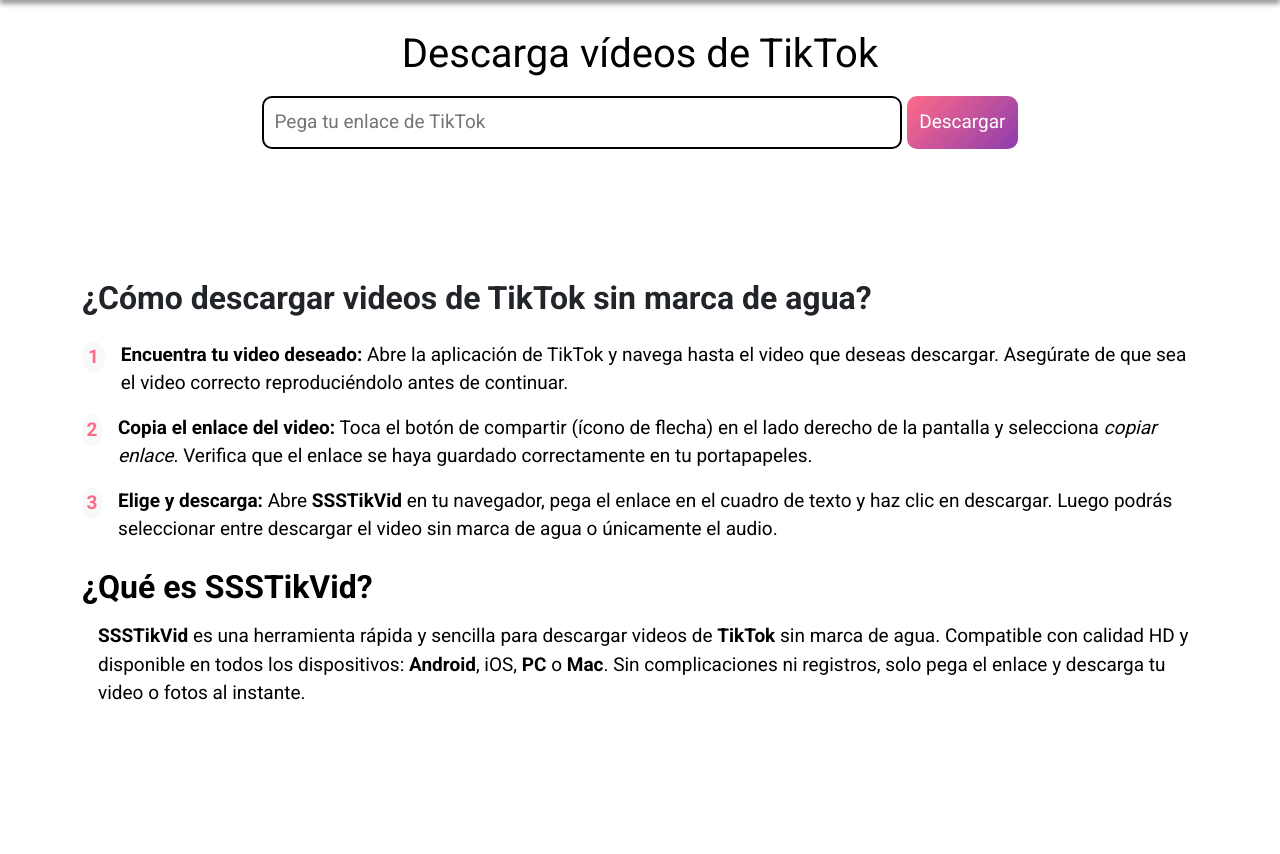
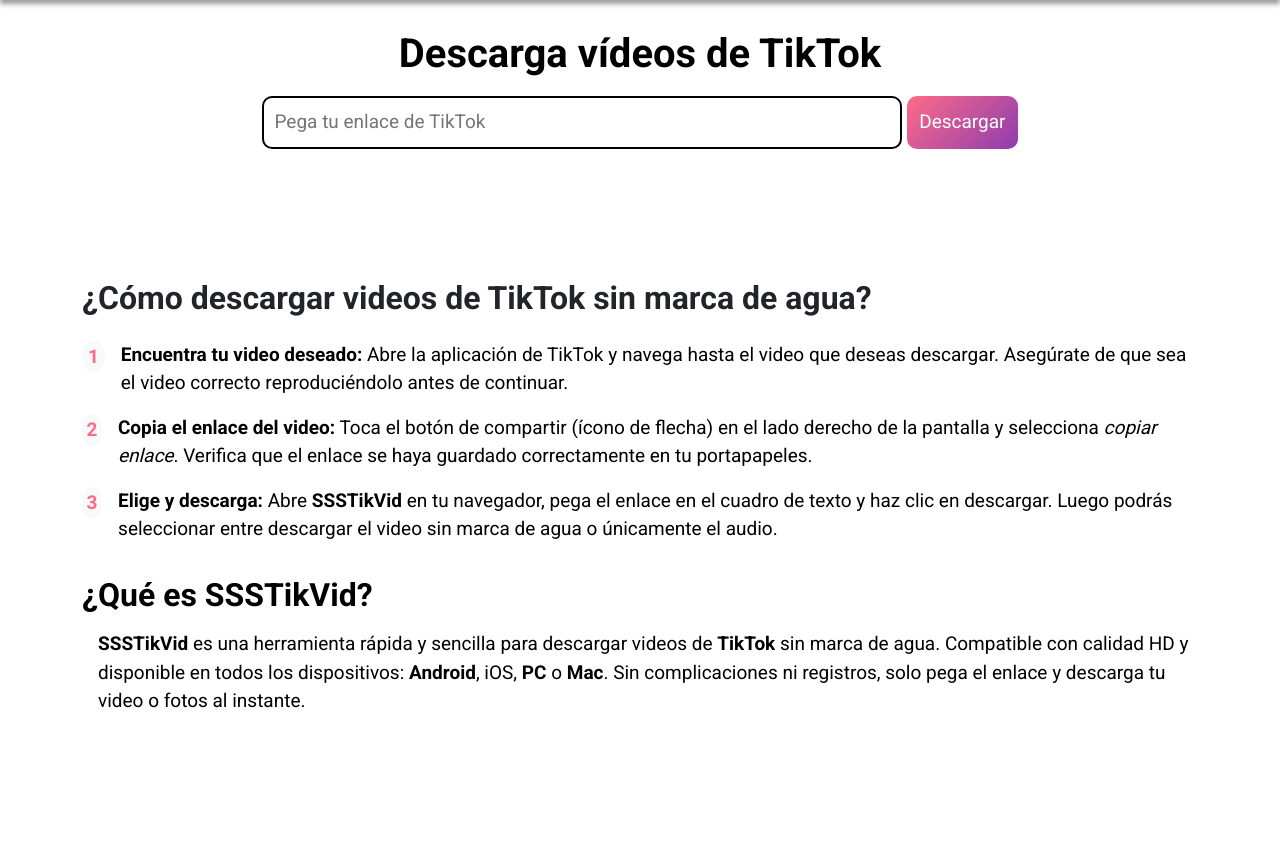
Before and after one commit to ssnti1/ssstikvid, a FastAPI app: page / in a window 1280 px wide. Shown: the part 71-925 px from the top of the page. Run offline with FastAPI, Linux system fonts and the light colour scheme; some web fonts are replaced.

Commit message:
oficial 3

```diff
--- a/templates/index.html
+++ b/templates/index.html
@@ -6,7 +6,7 @@
   <meta name="viewport" content="width=device-width, initial-scale=1.0">
 
   <!-- SEO Principal -->
-  <title>SSSTikVid | Descargar Videos de TikTok sin Marca de Agua en HD</title>
+  <title>SSSTikVid | Descargar Videos de TikTok sin Marca de Agua</title>
   <meta name="description" content="Descargar videos de TikTok sin marca de agua gratis, rápido y en HD. SSSTikVid es compatible con Android, iPhone, PC y más. ¡Sin apps ni registros!">
   <meta name="keywords" content="descargar TikTok sin marca de agua, TikTok downloader HD, ssstikvid, sin logo TikTok, descargar TikTok gratis, bajar videos TikTok, SSSTik, SnapTik, descargar MP3 TikTok, TikTok sin marca de agua en línea">
   <meta name="robots" content="index, follow, max-snippet:-1, max-image-preview:large, max-video-preview:-1">
@@ -16,7 +16,7 @@
   <!-- Open Graph (Facebook, WhatsApp, LinkedIn...) -->
   <meta property="og:title" content="SSSTikVid - Descarga TikToks sin Marca de Agua en HD">
   <meta property="og:description" content="Descarga videos y fotos de TikTok sin marca de agua en DH">
-  <meta property="og:image" content="https://www.ssstikvid.com/static/og-image.pg">
+  <meta property="og:image" content="https://www.ssstikvid.com/static/og-image.png">
   <meta property="og:image:width" content="1200">
   <meta property="og:image:height" content="630">
   <meta property="og:url" content="https://www.ssstikvid.com">
@@ -116,7 +116,7 @@
   </header>
 
   <div class="info2" style="padding: 30px 0px;">
-    <h1 style="padding-bottom: 10px;">Descarga vídeos de TikTok</h1>
+    <h1 class="fw-bold" style="padding-bottom: 10px;">Descarga vídeos de TikTok</h1>
     <form method="get">
       <input type="text" name="url" placeholder="Pega tu enlace de TikTok" required>
       <button type="submit">Descargar</button>
@@ -226,7 +226,7 @@
     </section>
 
     <section class="container bg-white mt-2" style="box-shadow: none; ">
-      <h2 class="mb-3 fw-bold">¿Qué es SSSTikVid?</h2>
+      <h2 class="mb-3 fw-bold mt-2">¿Qué es SSSTikVid?</h2>
       <p class="mb-0 ms-3">
         <strong>SSSTikVid</strong> es una herramienta rápida y sencilla para descargar videos de <strong>TikTok</strong>
         sin marca de agua. Compatible con calidad HD y disponible en todos los dispositivos: <strong>Android</strong>,
```
